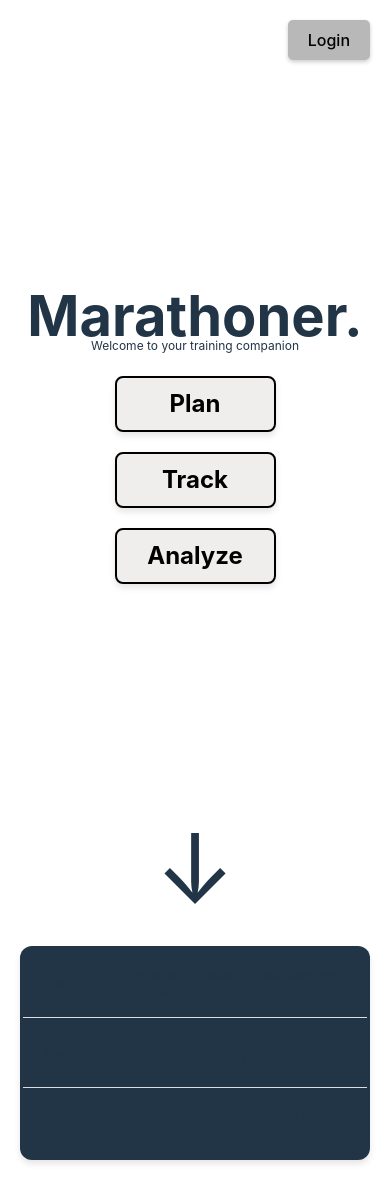
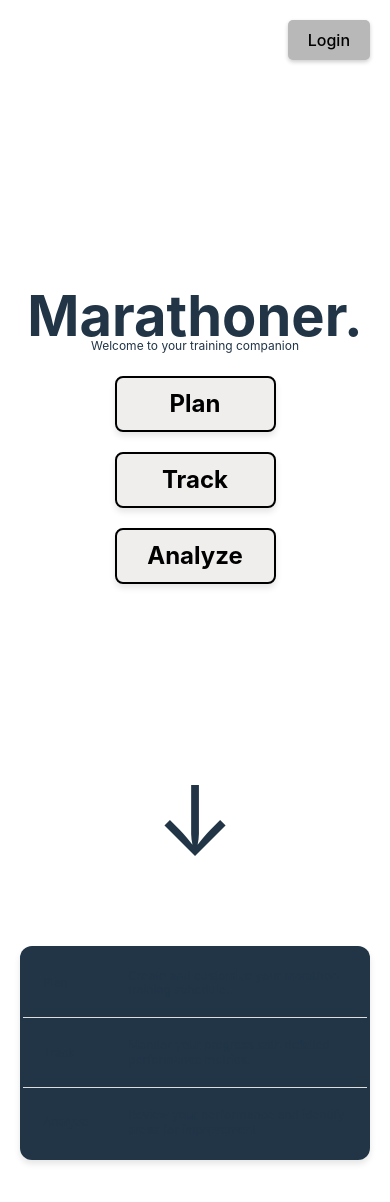
Before and after one commit to tulloch022/marathoner, a React (Vite) app: page / in a window 390 px wide. Shown: the top 1202 px of the page. Built offline with nearby package versions, Linux system fonts and the light colour scheme.

Commit message:
adjusted display of arrow for mobile

```diff
--- a/src/index.css
+++ b/src/index.css
@@ -254,7 +254,7 @@ h1, p {
     }
     .scroll-arrow {
       position: absolute;
-      bottom: -2em;
+      bottom: -1.5em;
     }
     .table-container {
       bottom: -42em;
```
